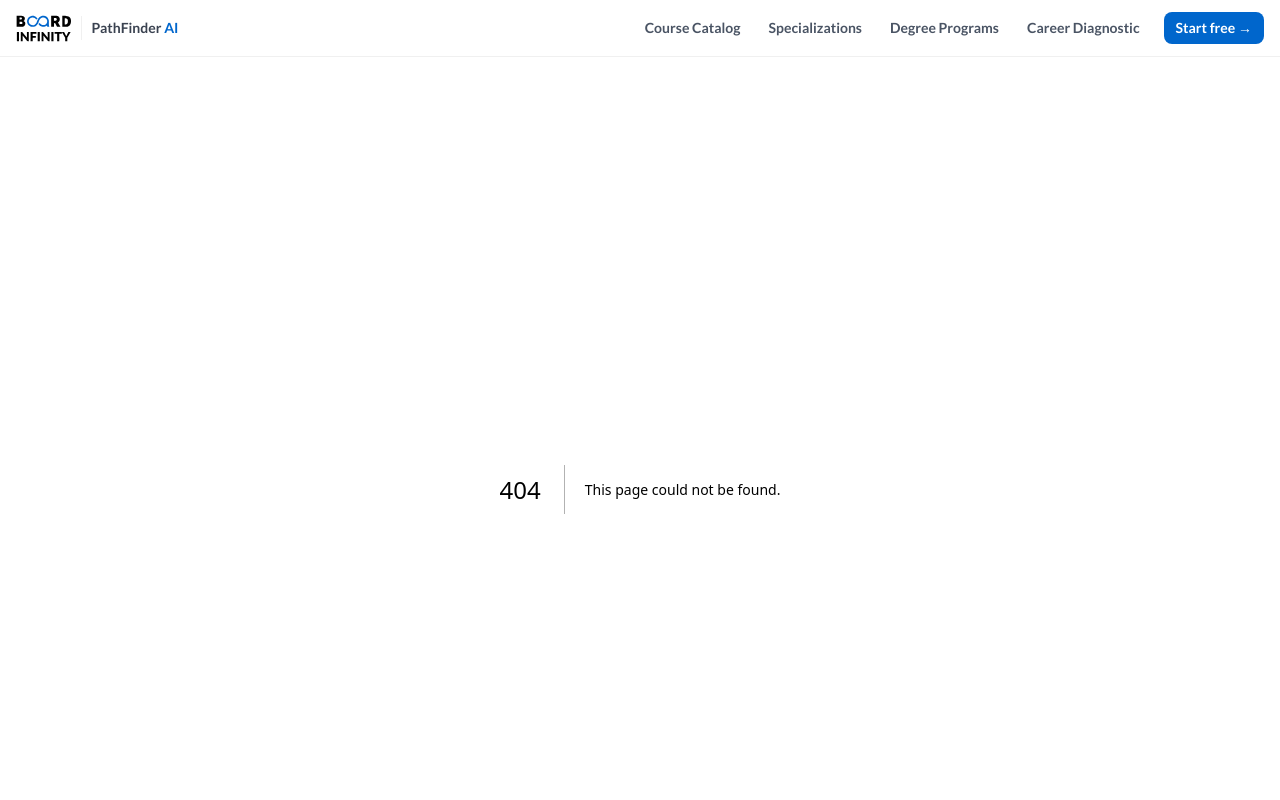
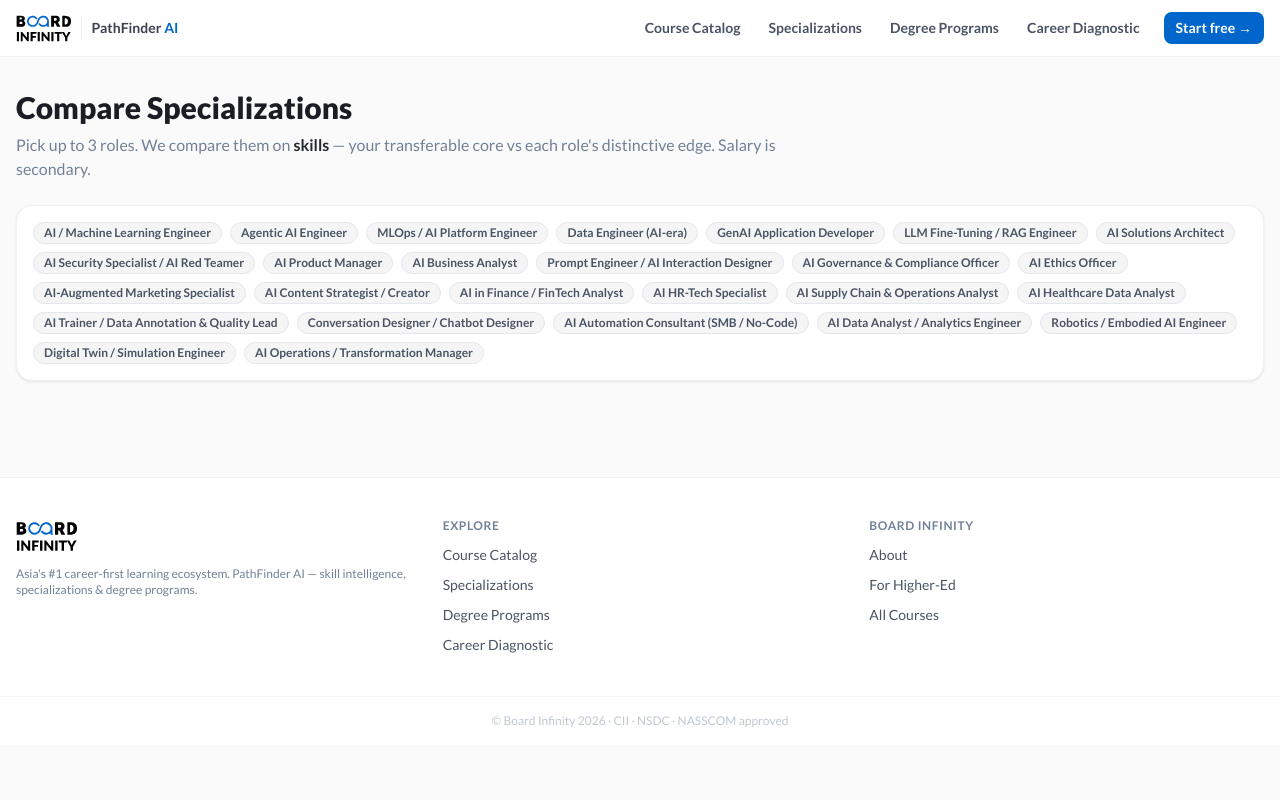
Before and after one commit to ravi6703/infyskill, a Next.js app: page /compare in a window 1280 px wide. Before the commit this address had no page. Shown: the top 800 px of the page. Built offline with nearby package versions, Linux system fonts and the light colour scheme.

Commit message:
v8.1: skill-first role comparison (/compare) — shared transferable core vs each role's distinctive skills + pairwise overlap/pivot insight, salary as footnote; entry from each specialization (?with=)

```diff
--- /dev/null
+++ b/app/compare/page.jsx
@@ -0,0 +1,126 @@
+"use client";
+import { useMemo, useState } from "react";
+import Link from "next/link";
+import specs from "../../data/journeys.json";
+
+const COLORS = ["#0066CC", "#3AAE89", "#FCA106"];
+const TINT = ["bg-brand-50 text-brand-700 border-brand-200", "bg-teal-50 text-teal-600 border-teal-500/30", "bg-peel-50 text-peel-700 border-peel-200"];
+
+export default function Compare() {
+  const [sel, setSel] = useState(() => {
+    if (typeof window !== "undefined") {
+      const w = new URLSearchParams(window.location.search).get("with");
+      if (w && specs.some((s) => s.slug === w)) return [w];
+    }
+    return [];
+  });
+  function toggle(slug) {
+    setSel((s) => (s.includes(slug) ? s.filter((x) => x !== slug) : s.length < 3 ? [...s, slug] : s));
+  }
+  const picked = sel.map((s) => specs.find((j) => j.slug === s));
+
+  const analysis = useMemo(() => {
+    if (picked.length < 2) return null;
+    const sets = picked.map((p) => new Set(p.skills.map((s) => s.toLowerCase())));
+    // shared by ALL
+    const shared = picked[0].skills.filter((s) => sets.every((set) => set.has(s.toLowerCase())));
+    // unique to each (not in any other pick)
+    const unique = picked.map((p, i) =>
+      p.skills.filter((s) => !sets.some((set, j) => j !== i && set.has(s.toLowerCase())))
+    );
+    // pairwise overlap % (for pivot insight) — use first two
+    const overlapPct = picked.map((p, i) => picked.map((q, j) => {
+      if (i === j) return 100;
+      const a = new Set(p.skills.map((s) => s.toLowerCase()));
+      const inter = q.skills.filter((s) => a.has(s.toLowerCase())).length;
+      return Math.round((inter / Math.min(p.skills.length, q.skills.length)) * 100);
+    }));
+    return { shared, unique, overlapPct };
+  }, [picked]);
+
+  return (
+    <div>
+      <h1 className="text-3xl font-black text-ink-900">Compare Specializations</h1>
+      <p className="mt-2 max-w-3xl text-ink-500">Pick up to 3 roles. We compare them on <b className="text-ink-800">skills</b> — your transferable core vs each role&apos;s distinctive edge. Salary is secondary.</p>
+
+      <div className="card mt-6 p-4">
+        <div className="flex flex-wrap gap-2">
+          {specs.map((j) => {
+            const i = sel.indexOf(j.slug);
+            return (
+              <button key={j.slug} onClick={() => toggle(j.slug)}
+                className={`chip border transition ${i >= 0 ? "text-white" : "chip-gray hover:bg-brand-50"}`}
+                style={i >= 0 ? { background: COLORS[i], borderColor: COLORS[i] } : {}}>
+                {i >= 0 ? "✓ " : ""}{j.role}
+              </button>
+            );
+          })}
+        </div>
+        {sel.length > 0 && <p className="mt-2 text-xs text-ink-400">{sel.length}/3 selected{sel.length < 2 ? " — pick at least 2 to compare" : ""}</p>}
+      </div>
+
+      {analysis && (
+        <div className="mt-8 space-y-6">
+          {/* role chips legend */}
+          <div className="flex flex-wrap gap-3">
+            {picked.map((p, i) => (
+              <Link key={p.slug} href={`/specializations/${p.slug}`} className="flex items-center gap-2 text-sm font-bold text-ink-700 hover:text-brand-600">
+                <span className="h-3 w-3 rounded-full" style={{ background: COLORS[i] }} />{p.role}
+              </Link>
+            ))}
+          </div>
+
+          {/* shared core */}
+          <div className="card border-teal-500/30 bg-teal-50 p-5">
+            <div className="flex flex-wrap items-baseline justify-between gap-2">
+              <h2 className="text-lg font-black text-ink-900">🔗 Shared core — your transferable foundation</h2>
+              <span className="chip bg-white text-teal-600">{analysis.shared.length} skills in common</span>
+            </div>
+            <p className="mt-1 text-sm text-ink-600">Learn these once — they count toward <b>every</b> role you picked. This is what makes pivoting cheap.</p>
+            <div className="mt-3 flex flex-wrap gap-1.5">
+              {analysis.shared.length ? analysis.shared.map((s) => <span key={s} className="chip bg-white text-teal-600">{s}</span>)
+                : <p className="text-sm text-ink-500">These roles share little — they&apos;re quite different career paths.</p>}
+            </div>
+          </div>
+
+          {/* unique columns */}
+          <div className={`grid gap-4 ${picked.length === 2 ? "md:grid-cols-2" : "md:grid-cols-3"}`}>
+            {picked.map((p, i) => (
+              <div key={p.slug} className={`card border-t-4 p-5`} style={{ borderTopColor: COLORS[i] }}>
+                <p className="font-black text-ink-900">{p.role}</p>
+                <p className="mt-0.5 text-xs text-ink-500">{p.bucket}</p>
+                <p className="mt-3 text-xs font-bold uppercase tracking-wider text-ink-500">Distinctive skills ({analysis.unique[i].length})</p>
+                <div className="mt-1.5 flex flex-wrap gap-1.5">
+                  {analysis.unique[i].slice(0, 14).map((s) => <span key={s} className="chip-gray">{s}</span>)}
+                </div>
+                <p className="mt-4 border-t border-ink-100 pt-3 text-xs text-ink-400">💰 {p.salary?.india} · {p.weeks} wks typical</p>
+                <Link href={`/specializations/${p.slug}`} className="mt-2 inline-block text-sm font-bold text-brand-600 hover:underline">Open specialization →</Link>
+              </div>
+            ))}
+          </div>
+
+          {/* pivot insight */}
+          <div className="card border-brand-200 p-5">
+            <h2 className="text-lg font-black text-ink-900">↔ How close are these careers?</h2>
+            <p className="mt-1 text-sm text-ink-500">Skill overlap between each pair — higher means an easier switch.</p>
+            <div className="mt-4 space-y-2">
+              {picked.map((p, i) => picked.map((q, j) => {
+                if (j <= i) return null;
+                const pct = analysis.overlapPct[i][j];
+                return (
+                  <div key={`${i}-${j}`} className="flex items-center gap-3">
+                    <span className="w-44 shrink-0 truncate text-xs font-bold text-ink-700">{p.role.split(" ")[0]} ↔ {q.role.split(" ")[0]}</span>
+                    <div className="h-3 flex-1 overflow-hidden rounded-full bg-ink-100">
+                      <div className="h-full rounded-full bg-gradient-to-r from-brand-400 to-teal-500" style={{ width: `${pct}%` }} />
+                    </div>
+                    <span className="w-24 text-right text-xs font-bold text-ink-800">{pct}% shared {pct >= 50 ? "· short hop" : pct >= 30 ? "· moderate" : "· big jump"}</span>
+                  </div>
+                );
+              }))}
+            </div>
+          </div>
+        </div>
+      )}
+    </div>
+  );
+}
--- a/app/specializations/[slug]/SpecDetail.jsx
+++ b/app/specializations/[slug]/SpecDetail.jsx
@@ -90,8 +90,9 @@ export default function SpecDetail({ spec }) {
         </div>
       )}
 
-      <div className="mt-4">
+      <div className="mt-4 flex flex-wrap gap-3">
         <Link href={`/diagnostic?role=${spec.slug}`} className="btn-primary">Personalize this for me — career diagnostic →</Link>
+        <Link href={`/compare?with=${spec.slug}`} className="btn-ghost">⇄ Compare with another role</Link>
       </div>
 
       {/* skills you'll achieve */}
```
